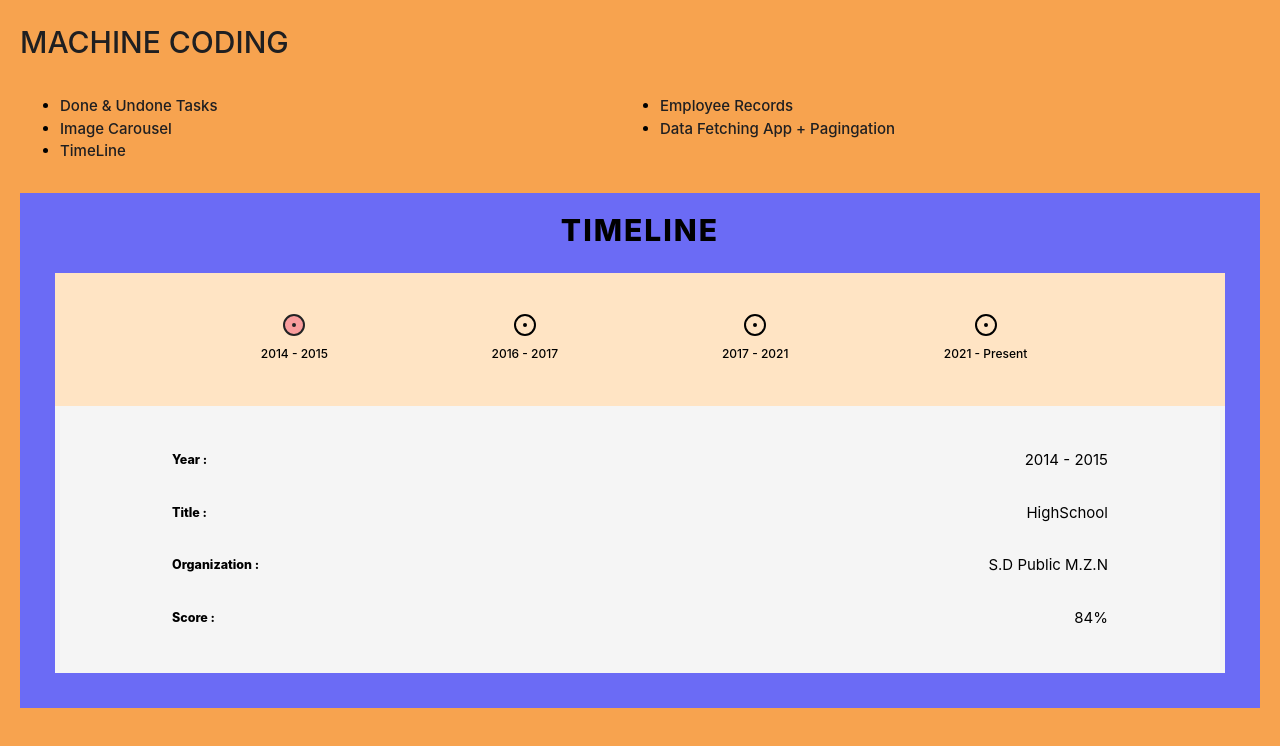
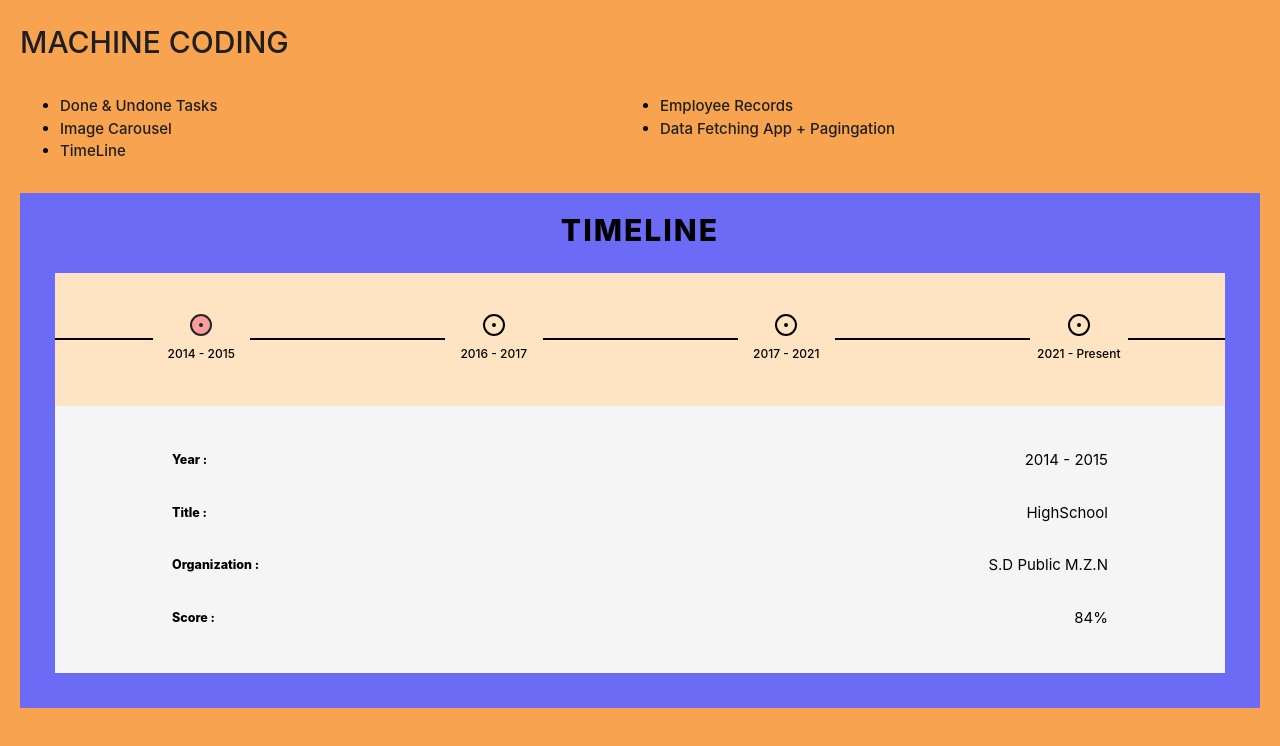
Before and after one commit to harshit118garg/machine-code, a React (Vite) app: page /timeline in a window 1280 px wide. Shown: the top 746 px of the page. Built offline with nearby package versions, Linux system fonts and the light colour scheme.

Commit message:
timeline bar css improved

```diff
--- a/src/apps/timeline/components/linear-bar/index.tsx
+++ b/src/apps/timeline/components/linear-bar/index.tsx
@@ -22,6 +22,8 @@ export default function LinearBar({ data, handleClick }: LinearbarProperties) {
         {data.map((d) => {
           return (
             <div key={d.id} className="btn-wrapper">
+              <div className="line"></div>
+              <div className="btn-box">
                 <button
                   onClick={() => clickHandler(d.id)}
                   className={`${selectedBtnId === d.id ? "active" : ""}`}
@@ -30,6 +32,8 @@ export default function LinearBar({ data, handleClick }: LinearbarProperties) {
                 </button>
                 <p>{d.year}</p>
               </div>
+              <div className="line"></div>
+            </div>
           );
         })}
       </div>
--- a/src/apps/timeline/components/linear-bar/styles/index.scss
+++ b/src/apps/timeline/components/linear-bar/styles/index.scss
@@ -1,21 +1,45 @@
 .linear-btns {
-  padding: 0 4rem;
   height: 100%;
   display: flex;
   justify-content: space-evenly;
   align-items: center;
 
   .btn-wrapper {
-    display: inline-flex;
+    width: 100%;
+    display: flex;
+    flex-direction: row;
+    justify-content: center;
+    align-items: center;
+    z-index: 1;
+
+    .line {
+      flex: 1;
+      flex: 1;
+      height: 2px;
+      width: 100%;
+      background: black;
+
+      @media (max-width: 554px) {
+        display: none;
+      }
+    }
+
+    .btn-box {
+      flex: 1;
+      display: flex;
       flex-direction: column;
       justify-content: center;
       align-items: center;
-    max-width: 62px;
 
       button {
         all: unset;
         position: relative;
         cursor: pointer;
+        transition: all 300ms ease-in-out;
+
+        &:hover {
+          transform: scale(1.2);
+        }
       }
 
       .active {
@@ -31,19 +55,10 @@
         line-height: 0.1;
         text-wrap: nowrap;
       }
-
-    // &:not(:last-child) {
-    //   button {
-    //     &::after {
-    //       content: "";
-    //       position: absolute;
-    //       left: 22px;
-    //       top: 9px;
-    //       right: -105px;
-    //       height: 5px;
-    //       background-color: green;
-    //     }
-    //   }
-    // }
     }
   }
+  @media (max-width: 554px) {
+    display: grid;
+    grid-template-columns: repeat(2, 1fr);
+  }
+}
```
Lines whose indentation alone changed are shown as unchanged.
